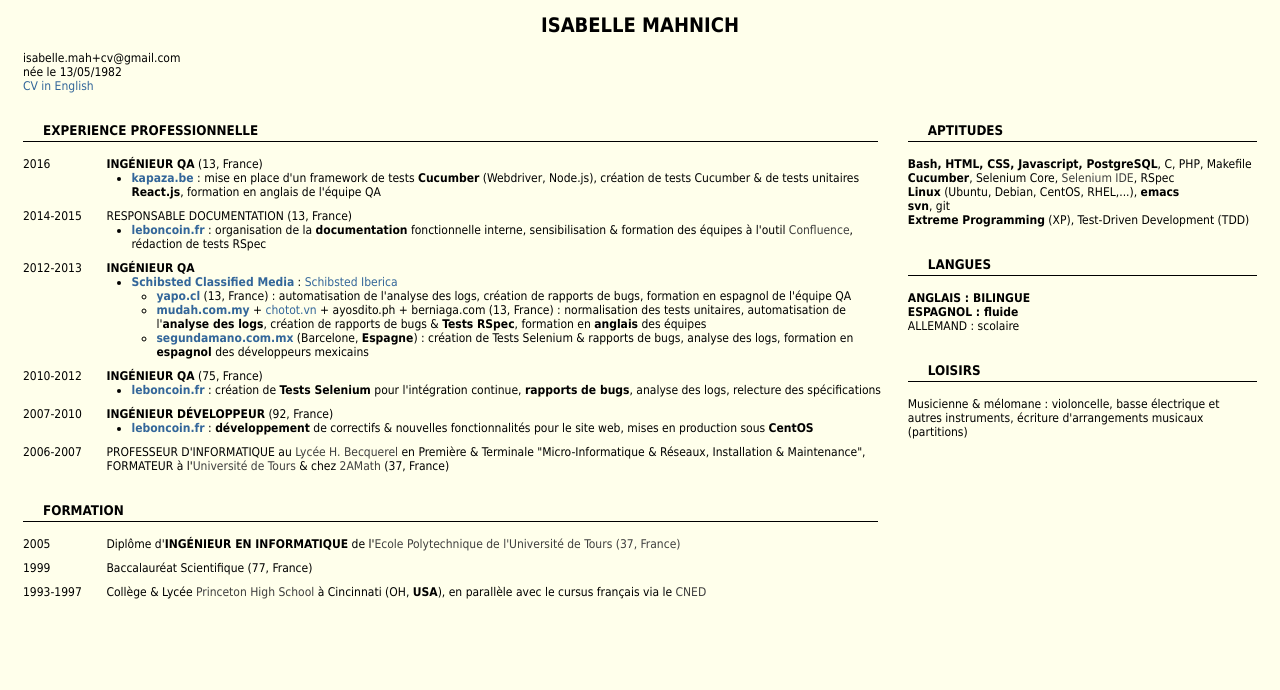
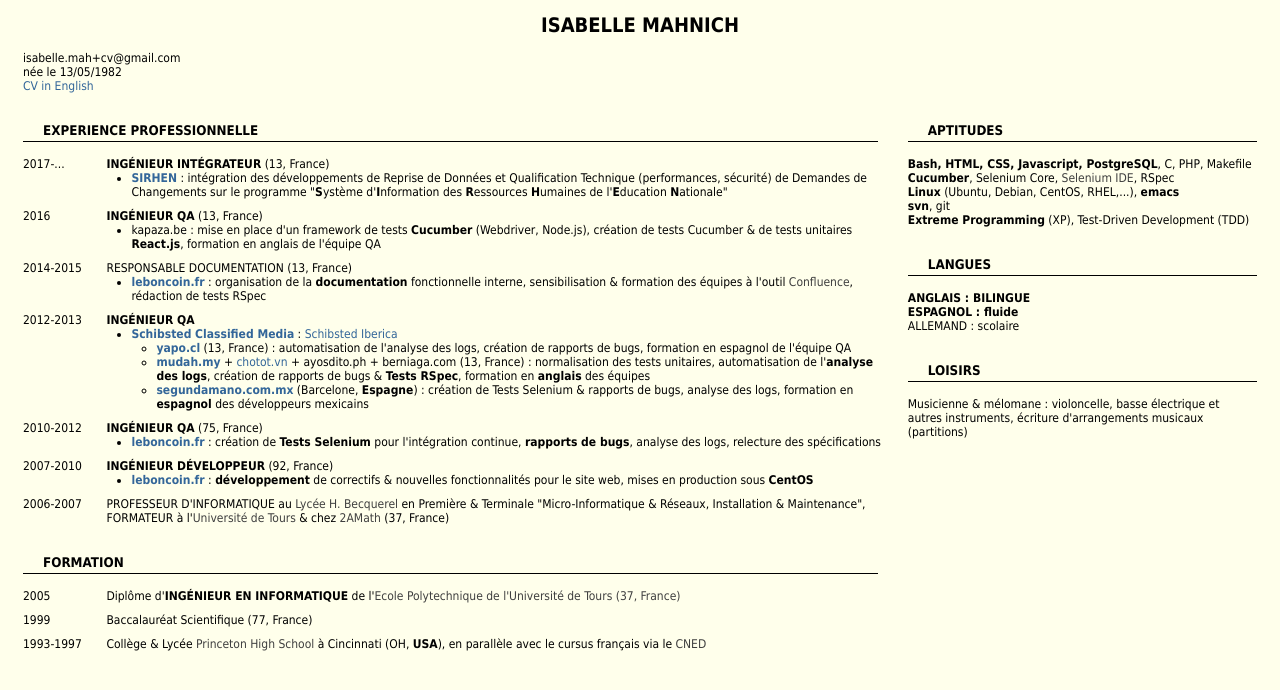
Before and after one commit to isabellema/cv_im, a plain HTML site: page index.html in a window 1280 px wide. Drawn offline with Linux system fonts and the light colour scheme.

Commit message:
Added 2017 experience, removed kapaza.be broken link

```diff
--- a/index.html
+++ b/index.html
@@ -63,12 +63,23 @@
 	  <h2>Experience Professionnelle</h2>
 	  <hr>
 	  <div class="exp_row">
+	    <div class="date_col">2017-...</div>
+	    <div class="exp_desc_col">
+	      <span class="bold upp">Ing&eacute;nieur int&eacute;grateur</span> (13,&nbsp;France)
+	      <ul>
+		<li>
+		  <a href="http://www.sirhen.education.fr/le-programme-sirhen/" class="bold">SIRHEN</a> : int&eacute;gration des d&eacute;veloppements de Reprise de Donn&eacute;es et Qualification Technique (performances, s&eacute;curit&eacute;) de Demandes de Changements sur le programme "<span class="bold">S</span>yst&egrave;me d'<span class="bold">I</span>nformation des <span class="bold">R</span>essources <span class="bold">H</span>umaines de l'<span class="bold">E</span>ducation <span class="bold">N</span>ationale"</a>
+		</li>
+	      </ul>
+	    </div>
+	  </div>
+	  <div class="exp_row">
 	    <div class="date_col">2016</div>
 	    <div class="exp_desc_col">
 	      <span class="bold upp">Ing&eacute;nieur QA</span> (13,&nbsp;France)
 	      <ul>
 		<li>
-		  <a href="http://www.kapaza.be/fr/" class="bold">kapaza.be</a> : mise en place d'un framework de tests <span class="bold">Cucumber</span> (Webdriver, Node.js), cr&eacute;ation de tests Cucumber & de tests unitaires <span class="bold">React.js</span>, formation en anglais de l'&eacute;quipe QA</a>
+		  kapaza.be : mise en place d'un framework de tests <span class="bold">Cucumber</span> (Webdriver, Node.js), cr&eacute;ation de tests Cucumber & de tests unitaires <span class="bold">React.js</span>, formation en anglais de l'&eacute;quipe QA</a>
 		</li>
 	      </ul>
 	    </div>
@@ -93,7 +104,7 @@
 		  <a href="http://www.schibsted.com/en/Marketplaces/#WHERE-WE-ARE" class="bold">Schibsted Classified Media</a> : <a href="http://www.schibstediberica.es">Schibsted Iberica</a>
 		  <ul>
 		    <li><a href="http://www.yapo.cl/" class="bold">yapo.cl</a> (13,&nbsp;France) : automatisation de l'analyse des logs, cr&eacute;ation de rapports de bugs, formation en espagnol de l'&eacute;quipe QA</li>
-		    <li><a href="http://www.mudah.com.my/" class="bold">mudah.com.my</a> + <a href="http://www.chotot.vn/">chotot.vn</a> + ayosdito.ph + berniaga.com (13,&nbsp;France) : normalisation des tests unitaires, automatisation de l'<span class="bold">analyse des logs</span>, cr&eacute;ation de rapports de bugs & <span class="bold">Tests RSpec</span>, formation en <span class="bold">anglais</span> des &eacute;quipes</li>
+		    <li><a href="http://www.mudah.my/" class="bold">mudah.my</a> + <a href="http://www.chotot.vn/">chotot.vn</a> + ayosdito.ph + berniaga.com (13,&nbsp;France) : normalisation des tests unitaires, automatisation de l'<span class="bold">analyse des logs</span>, cr&eacute;ation de rapports de bugs & <span class="bold">Tests RSpec</span>, formation en <span class="bold">anglais</span> des &eacute;quipes</li>
 		    <li><a href="http://www.segundamano.com.mx/" class="bold">segundamano.com.mx</a> (Barcelone, <span class="bold">Espagne</span>) : cr&eacute;ation de Tests Selenium & rapports de bugs, analyse des logs, formation en <span class="bold">espagnol</span> des d&eacute;veloppeurs mexicains</li>
 		  </ul>
 		</li>
```
Also changed, not shown: CvEnglishMahnich.html (+13 -2 lines).
